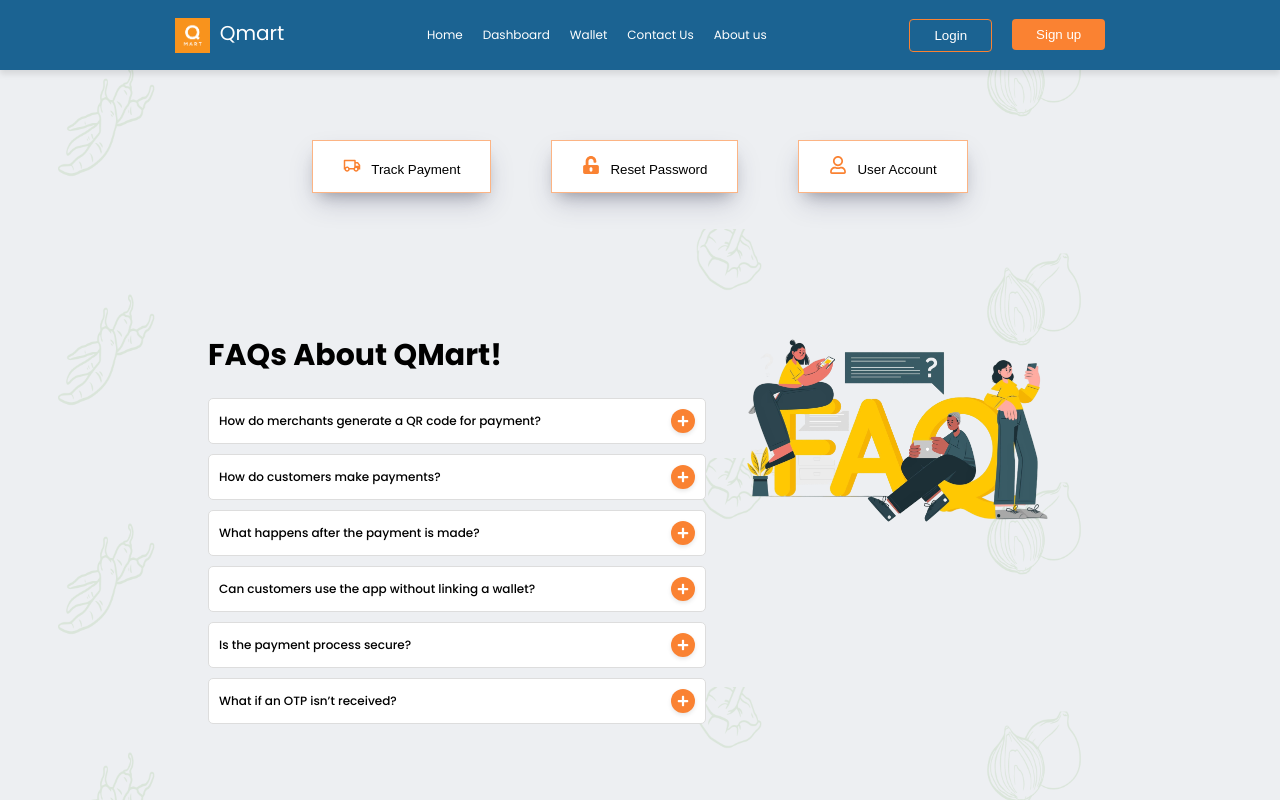
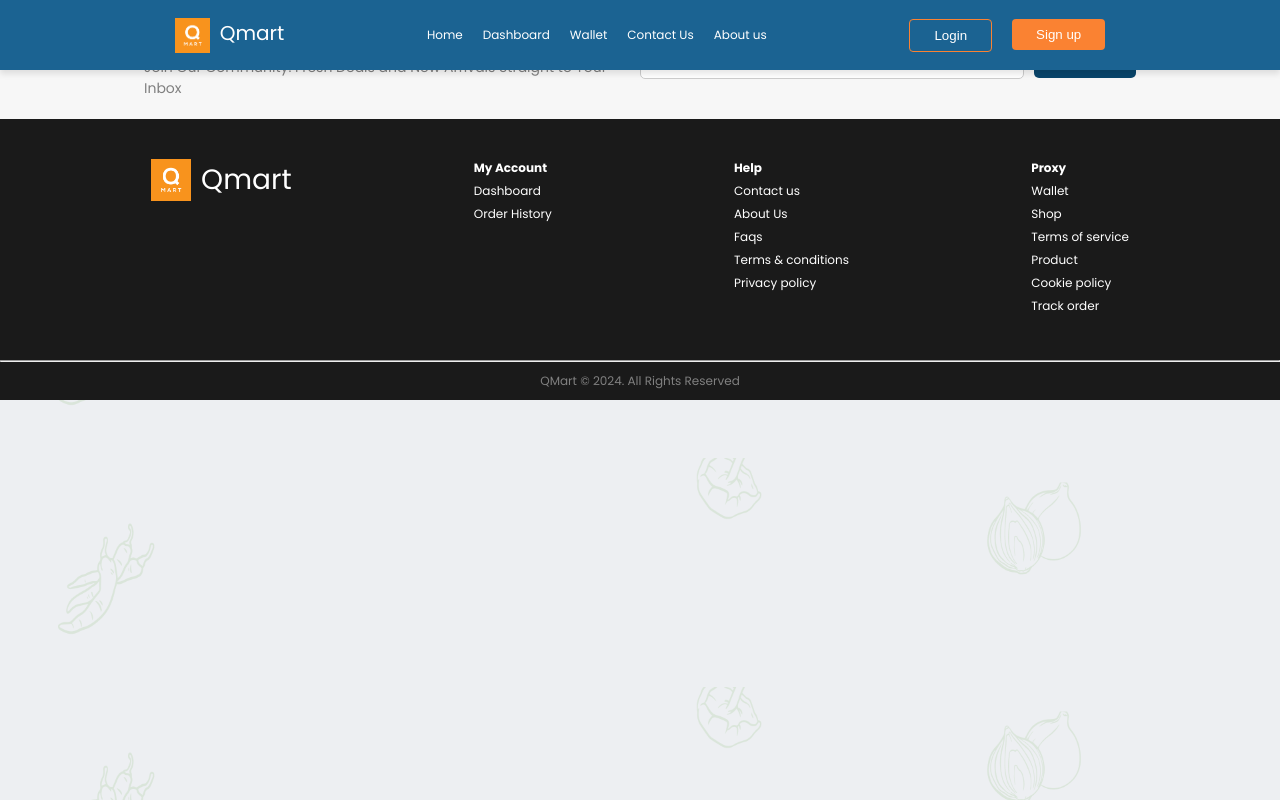
Before and after one commit to QmartCodeBursters/QMART-frontend, a React (Vite) app: page /contact in a window 1280 px wide. Shown: the top 800 px of the page. Built offline with nearby package versions, Linux system fonts and the light colour scheme.

Commit message:
updated footer

```diff
--- a/src/App.jsx
+++ b/src/App.jsx
@@ -14,7 +14,7 @@ import Dashboard from "./components/dashboard/Dashboard";
 import MainUserProfile from "./components/userprofile/Mainuserprofile";
 import NotificationSettings from "./components/notification/Notification";
 import ResetPassword from "./components/Login-Signup/Reset";
-import Contactpage from "./pages/Contactpage/Contactpage";
+// import Contactpage from "./pages/Contactpage/Contactpage";
 
 
 function App() {
@@ -29,7 +29,7 @@ function App() {
         <Route path="/reset-password" element={<ResetPassword />} />
 
 
-        <Route path="/contact" element={<Contactpage />} />
+        {/* <Route path="/contact" element={<Contactpage />} /> */}
         <Route path="/wallet" element={<Wallet />} />
         <Route path="/walletsettings" element={<WalletSettings />} />
         <Route path="/dashboard" element={<Dashboard />} />
--- a/src/components/contactNow/contactNow.jsx
+++ b/src/components/contactNow/contactNow.jsx
@@ -1,3 +1,239 @@
+// import { useState } from "react";
+// import { Link } from "react-router-dom";
+// import styled from "styled-components";
+// import { RiTruckLine } from "react-icons/ri";
+// import faq from "../../assets/png/faq.png";
+// import { FaUnlockAlt, FaRegUser, FaPlus, FaMinus } from "react-icons/fa";
+
+// const Contactnow = () => {
+//   const [openFaqIndex, setOpenFaqIndex] = useState(null);
+
+
+//   const toggleFaq = (index) => {
+//     if (openFaqIndex === index) {
+//       setOpenFaqIndex(null);
+//     } else {
+//       setOpenFaqIndex(index);
+//     }
+//   };
+
+//   const Faqs = [
+//     {
+//       question: "How do merchants generate a QR code for payment?",
+//       answer:
+//         "Merchants can click the 'Generate QR Code' button in the app, and a unique code will be displayed instantly for the customer to scan.",
+//     },
+//     {
+//       question: "How do customers make payments?",
+//       answer:
+//         "Customers open the app, click 'Scan QR Code,' and confirm the payment using an OTP generated from their linked wallet.",
+//     },
+//     {
+//       question: "What happens after the payment is made?",
+//       answer:
+//         "Both the merchant and the customer receive instant confirmation of the transaction for their records.",
+//     },
+//     {
+//       question: "Can customers use the app without linking a wallet?",
+//       answer:
+//         "No, linking a wallet is necessary to enable secure OTP-based payment verification.",
+//     },
+//     {
+//       question: "Is the payment process secure?",
+//       answer:
+//         "Yes, QMart uses OTP verification and encrypted payment gateways to ensure secure transactions.",
+//     },
+//     {
+//       question: "What if an OTP isn’t received?",
+//       answer:
+//         "Customers can request a new OTP directly from the payment page for uninterrupted processing.",
+//     },
+//   ];
+
+//   return (
+//     <Wrapper>
+//       <Contactwrapper>
+
+//         <Assisttoday>
+
+//             <Link to = "/wallet">
+//                 <button>
+//                 <RiTruckLine />
+//                 Track Payment
+//                 </button>
+//             </Link>
+
+//             <Link to = "/reset-password">
+//                 <button>
+//                 <FaUnlockAlt />
+//                 Reset Password
+//                 </button>
+//             </Link>
+
+//             <Link to = "/dashboard">
+//                 <button>
+//                 <FaRegUser />
+//                 User Account
+//                 </button>
+//             </Link>
+
+//         </Assisttoday>
+
+//         <Faqlisting>
+
+//           <Faqabout>
+//           <h3>FAQs About QMart!</h3>
+
+//             {Faqs.map((faq, index) => (
+//               <FaqItem key={index}>
+//                 <FaqQuestion onClick={() => toggleFaq(index)}>
+//                     {faq.question}
+//                     <span className="icon">
+//                         {openFaqIndex === index ? <FaMinus /> : <FaPlus />}
+//                     </span>
+//                 </FaqQuestion>
+
+//                 {openFaqIndex === index && <FaqAnswer>{faq.answer}</FaqAnswer>}
+//               </FaqItem>
+//             ))}
+//         </Faqabout>
+
+//           <img src={faq} alt="faq" />
+//         </Faqlisting>
+
+//       </Contactwrapper>
+//     </Wrapper>
+//   );
+// };
+
+// export default Contactnow;
+
+// const Wrapper = styled.div``;
+
+// const Contactwrapper = styled.div`
+// max-width: 1280;
+// width: 75%;
+//   display: flex;
+//   flex-direction: column;
+//   align-items: center;
+//   justify-content: center;
+//   margin: 0 auto;
+// `;
+
+// const Assisttoday = styled.div`
+//   margin-top: 120px;
+//   display: flex;
+//   flex-wrap: wrap;
+//   /* gap: 20px; Space between buttons */
+
+//   button {
+//     margin: 20px 30px;
+//     align-items: center;
+//     justify-content: center;
+//     padding: 15px 30px;
+//     border: 1px solid #fa823298;
+//     background-color: white;
+//     box-shadow: rgba(50, 50, 93, 0.25) 0px 13px 27px -5px,
+//       rgba(0, 0, 0, 0.3) 0px 8px 16px -8px;
+//     cursor: pointer;
+//     text-decoration: none;
+//     color: black;
+//     gap: 10px;
+//   }
+
+//   button:hover {
+//     background-color: #fa8232;
+//     color: white;
+//   }
+
+//   svg {
+//     color: #fa8232;
+//     font-size: 18px;
+//     margin-right: 10px;
+//   }
+
+//   @media (max-width: 768px) {
+//     justify-content: center;
+//     gap: 15px;
+//   }
+// `;
+
+// const Faqlisting = styled.div`
+//   display: flex;
+//   flex-wrap: nowrap;
+//   gap: 20px;
+//   max-width: 90%;
+//   justify-content: space-between;
+//   align-items: flex-start;
+//   margin-top: 100px;
+
+//   img {
+//     max-width: 40%;
+//     flex-shrink: 0;
+//   }
+
+//   .icon {
+//     width: 24px;
+//     height: 24px;
+//     display: flex;
+//     justify-content: center;
+//     align-items: center;
+//     color: white;
+//     background-color: #fa8232;
+//     border-radius: 50%;
+//     box-shadow: 0 2px 4px rgba(0, 0, 0, 0.1);
+//     font-size: 12px;
+//     flex-shrink: 0;
+//   }
+
+//   @media (max-width: 768px) {
+//     flex-wrap: wrap;
+//     flex-direction: column;
+//     align-items: center;
+
+//     img {
+//       max-width: 85%;
+//       margin-top: 20px;
+//     }
+//   }
+// `;
+
+
+// const Faqabout = styled.div`
+//   width: 100%;
+//   margin-bottom: 20px;
+
+//   h3{
+//     font-size: 30px;
+//     margin: 20px;
+//   }
+// `;
+
+// const FaqItem = styled.div`
+//   margin-bottom: 10px;
+//   border: 1px solid #ddd;
+//   background-color: white;
+//   border-radius: 5px;
+//   padding: 10px;
+// `;
+
+// const FaqQuestion = styled.div`
+//   display: flex;
+//   justify-content: space-between;
+//   font-size: 12px;
+//   flex-shrink: 0;
+//   align-items: center;
+//   cursor: pointer;
+//   font-weight: 500;
+// `;
+
+// const FaqAnswer = styled.div`
+//   margin-top: 10px;
+//   font-size: 12px;
+//   color: #555;
+// `;
+
+
 import { useState } from "react";
 import { Link } from "react-router-dom";
 import styled from "styled-components";
@@ -7,7 +243,6 @@ import { FaUnlockAlt, FaRegUser, FaPlus, FaMinus } from "react-icons/fa";
 
 const Contactnow = () => {
   const [openFaqIndex, setOpenFaqIndex] = useState(null);
-
 
   const toggleFaq = (index) => {
     if (openFaqIndex === index) {
@@ -53,34 +288,30 @@ const Contactnow = () => {
   return (
     <Wrapper>
       <Contactwrapper>
-
         <Assisttoday>
-
-            <Link to = "/wallet">
+          <Link to="/wallet">
             <button>
               <RiTruckLine />
               Track Payment
             </button>
           </Link>
 
-            <Link to = "/reset-password">
+          <Link to="/reset-password">
             <button>
               <FaUnlockAlt />
               Reset Password
             </button>
           </Link>
 
-            <Link to = "/dashboard">
+          <Link to="/dashboard">
             <button>
               <FaRegUser />
               User Account
             </button>
           </Link>
-
         </Assisttoday>
 
         <Faqlisting>
-
           <Faqabout>
             <h3>FAQs About QMart!</h3>
 
@@ -100,7 +331,6 @@ const Contactnow = () => {
 
           <img src={faq} alt="faq" />
         </Faqlisting>
-
       </Contactwrapper>
     </Wrapper>
   );
@@ -111,7 +341,7 @@ export default Contactnow;
 const Wrapper = styled.div``;
 
 const Contactwrapper = styled.div`
-max-width: 1280;
+  max-width: 1280px;
   width: 75%;
   display: flex;
   flex-direction: column;
@@ -124,7 +354,6 @@ const Assisttoday = styled.div`
   margin-top: 120px;
   display: flex;
   flex-wrap: wrap;
-  /* gap: 20px; Space between buttons */
 
   button {
     margin: 20px 30px;
@@ -160,29 +389,16 @@ const Assisttoday = styled.div`
 
 const Faqlisting = styled.div`
   display: flex;
-  flex-wrap: nowrap;
+  /* flex-wrap: wrap; */
   gap: 20px;
-  max-width: 90%;
+  max-width: 900px; /* Fixed max width */
+  width: 100%;
   justify-content: space-between;
   align-items: flex-start;
   margin-top: 100px;
 
   img {
     max-width: 40%;
-    flex-shrink: 0;
-  }
-
-  .icon {
-    width: 24px;
-    height: 24px;
-    display: flex;
-    justify-content: center;
-    align-items: center;
-    color: white;
-    background-color: #fa8232;
-    border-radius: 50%;
-    box-shadow: 0 2px 4px rgba(0, 0, 0, 0.1);
-    font-size: 12px;
     flex-shrink: 0;
   }
 
@@ -198,13 +414,12 @@ const Faqlisting = styled.div`
   }
 `;
 
-
 const Faqabout = styled.div`
   width: 100%;
   margin-bottom: 20px;
 
-  h3{
-    font-size: 30px;
+  h3 {
+    font-size: 20px;
     margin: 20px 0;
   }
 `;
@@ -215,17 +430,33 @@ const FaqItem = styled.div`
   background-color: white;
   border-radius: 5px;
   padding: 10px;
+  width: 100%; /* Ensures FAQ items maintain fixed width */
+  box-sizing: border-box;
 `;
 
 const FaqQuestion = styled.div`
   display: flex;
   justify-content: space-between;
+  align-items: center;
+  font-size: 14px;
+  cursor: pointer;
+  font-weight: 500;
+
+  .icon {
+    width: 20px;
+    height: 20px;
+    display: flex;
+    justify-content: center;
+    align-items: center;
+    color: white;
+    background-color: #fa8232;
+    border-radius: 50%;
+    box-shadow: 0 2px 4px rgba(0, 0, 0, 0.1);
     font-size: 12px;
     flex-shrink: 0;
-  align-items: center;
-  cursor: pointer;
-  font-weight: 500;
+  }
 `;
+
 
 const FaqAnswer = styled.div`
   margin-top: 10px;
--- a/src/pages/Homepage/Homepage.jsx
+++ b/src/pages/Homepage/Homepage.jsx
@@ -8,7 +8,7 @@ const Homepage = () => {
     <div>
         <Hero/>
         <Cta/>
-        <Contactpage/>
+        {/* <Contactpage/> */}
     </div>
   )
 }
```
Lines whose indentation alone changed are shown as unchanged.
